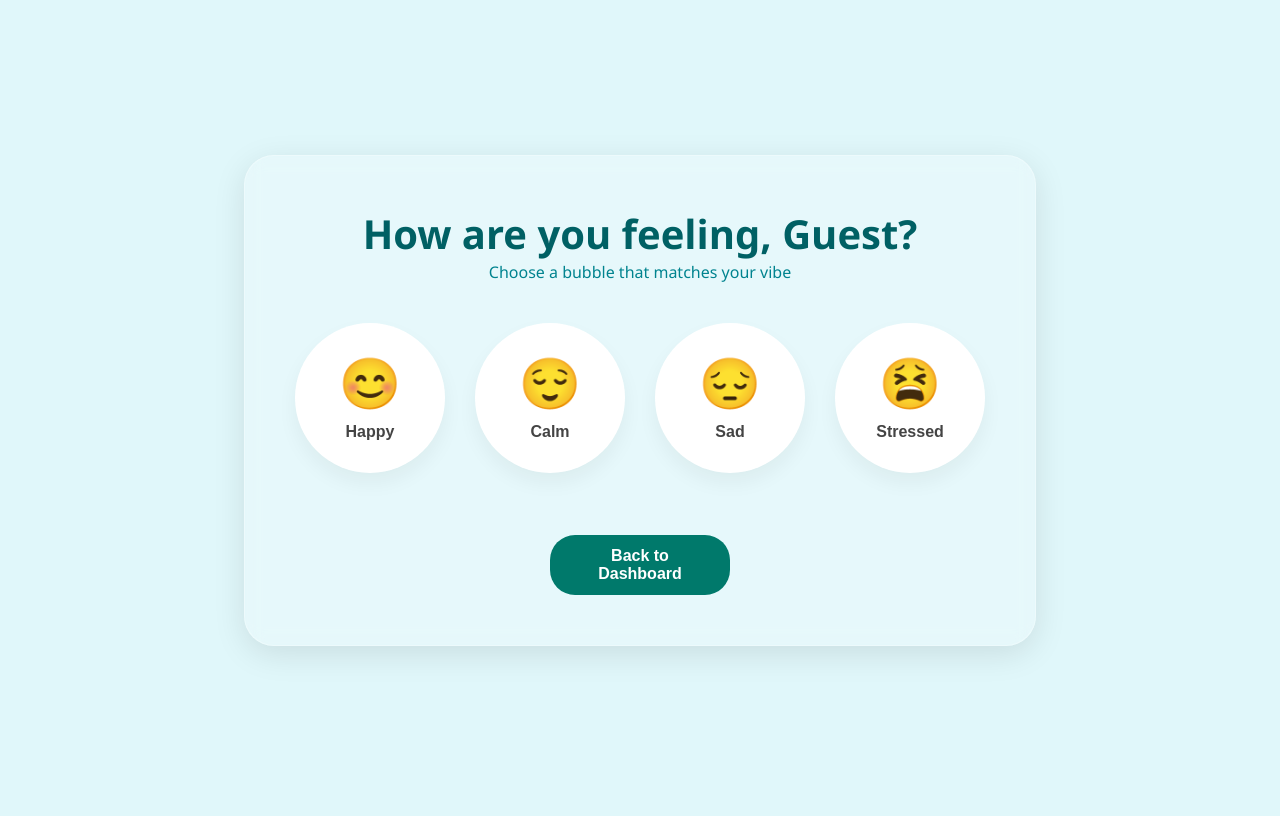
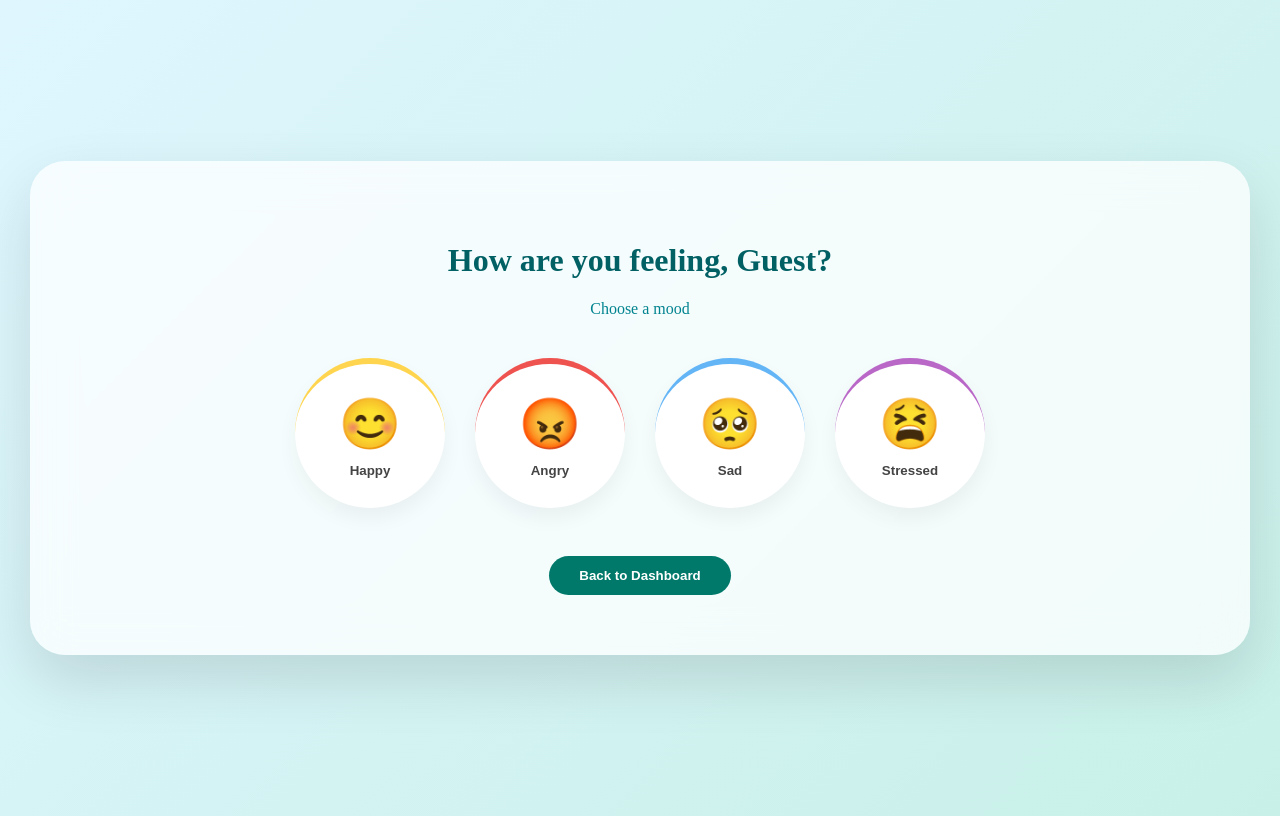
Before and after one commit to isaanvibansal/MindEASE, a Flask app: page /mood in a window 1280 px wide. Before the commit the page ends 654 px from the top, so only its background shows below. Run offline with Flask 3, Linux system fonts and the light colour scheme; parts of the project's set-up code (start-up, migrations or seed data) failed here and were passed over.

Commit message:
Update moodtracker.html

```diff
--- a/templates/moodtracker.html
+++ b/templates/moodtracker.html
@@ -1,35 +1,47 @@
+
 <!DOCTYPE html>
 <html lang="en">
 <head>
     <meta charset="UTF-8">
     <meta name="viewport" content="width=device-width, initial-scale=1.0">
     <title>MindEase - How are you?</title>
-    <link rel="stylesheet" href="{{ url_for('static', filename='style.css') }}">
+
     <style>
-        :root {
-            --bg-color: #e0f7fa; /* Default soft turquoise */
+        body{
+
+            background:
+            linear-gradient(
+                135deg,
+                #dff6ff,
+                #c8f0e8
+            );
+            height:100vh;
+            display:flex;
+            justify-content:center;
+            align-items:center;
+        }
+        .mood-container{
+            text-align:center;
+
+            background:rgba(255,255,255,0.75);
+
+            backdrop-filter:blur(20px);
+
+            padding:60px;
+
+            border-radius:35px;
+
+            box-shadow:
+            0 25px 60px rgba(0,0,0,0.12);
+
+            width:1100px;
         }
 
-        body {
-            background: var(--bg-color);
-            transition: background 0.5s ease;
-            height: 100vh;
-            display: flex;
-            align-items: center;
-            justify-content: center;
-            font-family: 'Segoe UI', Tahoma, Geneva, Verdana, sans-serif;
-            margin: 0;
-        }
 
-        .mood-container {
-            text-align: center;
-            background: rgba(255, 255, 255, 0.2);
-            backdrop-filter: blur(10px);
-            padding: 50px;
-            border-radius: 30px;
-            box-shadow: 0 8px 32px rgba(0, 0, 0, 0.1);
-            border: 1px solid rgba(255, 255, 255, 0.3);
-        }
+
+
+
+
 
         .mood-grid {
             display: flex;
@@ -42,105 +54,140 @@
         .mood-bubble {
             width: 150px;
             height: 150px;
+            border-radius: 50%;
+            border: none;
             background: white;
-            border-radius: 50%;
+            cursor: pointer;
+            transition: 0.3s;
+            box-shadow: 0 10px 20px rgba(0,0,0,0.05);
+
             display: flex;
             flex-direction: column;
             align-items: center;
             justify-content: center;
-            cursor: pointer;
-            transition: all 0.3s cubic-bezier(0.175, 0.885, 0.32, 1.275);
-            box-shadow: 0 10px 20px rgba(0,0,0,0.05);
-            border: none;
+        }
+        .happy{
+            border-top: 6px solid #FFD54F;
         }
 
-        .mood-bubble:hover {
-            transform: scale(1.15) translateY(-10px);
-            box-shadow: 0 15px 30px rgba(0,0,0,0.1);
+        .angry{
+            border-top: 6px solid #EF5350;
         }
 
-        .mood-bubble .emoji {
+        .sad{
+            border-top: 6px solid #64B5F6;
+        }
+
+        .stressed{
+            border-top: 6px solid #BA68C8;
+        }
+
+        .mood-bubble:hover{
+            transform:translateY(-10px) scale(1.08);
+
+            box-shadow:
+            0 20px 40px rgba(0,0,0,0.15);
+
+            transition:0.3s;
+        }
+
+        .happy:hover{
+            background:#FFF3B0;
+        }
+
+
+        .angry:hover{
+            background:#FFD6D6;
+        }
+
+        .sad:hover{
+            background:#DDEBFF;
+       }
+
+        .stressed:hover{
+            background:#F3D9FF;
+     }
+
+        .emoji {
             font-size: 50px;
             margin-bottom: 10px;
         }
 
         .mood-bubble span {
-            font-weight: 600;
+            font-weight: bold;
             color: #444;
         }
 
-        /* Active click effect */
-        .mood-bubble:active {
-            transform: scale(0.9);
-        }
-
         .btn-back {
-            margin-top: 40px;
+            margin-top: 30px;
             padding: 12px 30px;
+            border: none;
             border-radius: 25px;
-            border: none;
             background: #00796b;
             color: white;
             font-weight: bold;
             cursor: pointer;
-            transition: 0.3s;
         }
 
         .btn-back:hover {
             background: #004d40;
         }
+
+        h1 {
+            color: #006064;
+        }
+
+        p {
+            color: #00838f;
+        }
     </style>
 </head>
-<body>
+
+<body id="mood-body">
 
 <div class="mood-container">
-    <h1 style="color: #006064; font-size: 2.5rem;">How are you feeling, {{ name }}?</h1>
-    <p style="color: #00838f;">Choose a bubble that matches your vibe</p>
+
+    <h1>How are you feeling, {{ name }}?</h1>
+
+    <p>Choose a mood</p>
+
+    <form action="/save_mood" method="POST">
 
         <div class="mood-grid">
-        <button class="mood-bubble" onclick="sendMood('happy')" onmouseover="changeBg('#fff9c4')">
+
+            <button type="submit" name="mood" value="Happy" class="mood-bubble happy">
                 <div class="emoji">😊</div>
                 <span>Happy</span>
             </button>
 
-        <button class="mood-bubble" onclick="sendMood('calm')" onmouseover="changeBg('#b2ebf2')">
-            <div class="emoji">😌</div>
-            <span>Calm</span>
+            <button type="submit" name="mood" value="Angry" class="mood-bubble angry">
+                <div class="emoji">😡</div>
+                <span>Angry</span>
             </button>
 
-        <button class="mood-bubble" onclick="sendMood('sad')" onmouseover="changeBg('#d1c4e9')">
-            <div class="emoji">😔</div>
+            <button type="submit" name="mood" value="Sad" class="mood-bubble sad">
+                <div class="emoji">🥺</div>
                 <span>Sad</span>
             </button>
 
-        <button class="mood-bubble" onclick="sendMood('stressed')" onmouseover="changeBg('#ffccbc')">
+            <button type="submit" name="mood" value="Stressed" class="mood-bubble stressed">
                 <div class="emoji">😫</div>
                 <span>Stressed</span>
             </button>
+
         </div>
 
+    </form>
+
     <br>
-    <a href="/dashboard"><button class="btn-back">Back to Dashboard</button></a>
+
+    <a href="/dashboard">
+        <button class="btn-back">
+            Back to Dashboard
+        </button>
+    </a>
+
 </div>
-
-<script>
-    function changeBg(color) {
-        document.documentElement.style.setProperty('--bg-color', color);
-    }
-
-    function sendMood(mood) {
-        fetch("/save_mood", {
-            method: "POST",
-            headers: { "Content-Type": "application/json" },
-            body: JSON.stringify({ mood: mood })
-        })
-        .then(res => res.json())
-        .then(data => {
-            // Cool alert alternative: we'll just redirect to music recommendations!
-            window.location.href = "/music";
-        });
-    }
-</script>
 
 </body>
 </html>
```
Lines whose indentation alone changed are shown as unchanged.
